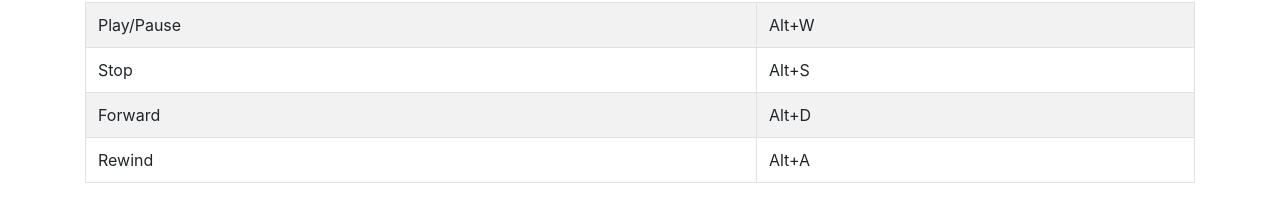
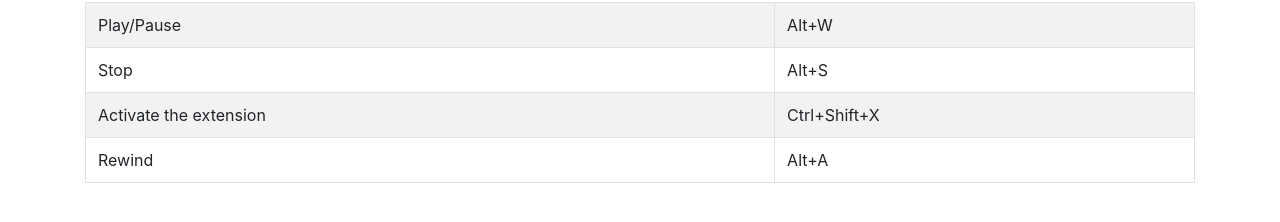
Before and after one commit to abhishektyagi2912/Web_Vision, a browser extension: page shortcuts.html in a window 1280 px wide. Shown: the part 116-338 px from the top of the page. Drawn offline with Linux system fonts and the light colour scheme.

Commit message:
Update shortcuts.html

```diff
--- a/shortcuts.html
+++ b/shortcuts.html
@@ -32,8 +32,8 @@ Alt+A
                 <td>Alt+S</td>
             </tr>
             <tr>
-                <td>Forward</td>
-                <td>Alt+D</td>
+                <td>Activate the extension</td>
+                <td>Ctrl+Shift+X</td>
             </tr>
             <tr>
                 <td>Rewind</td>
```
